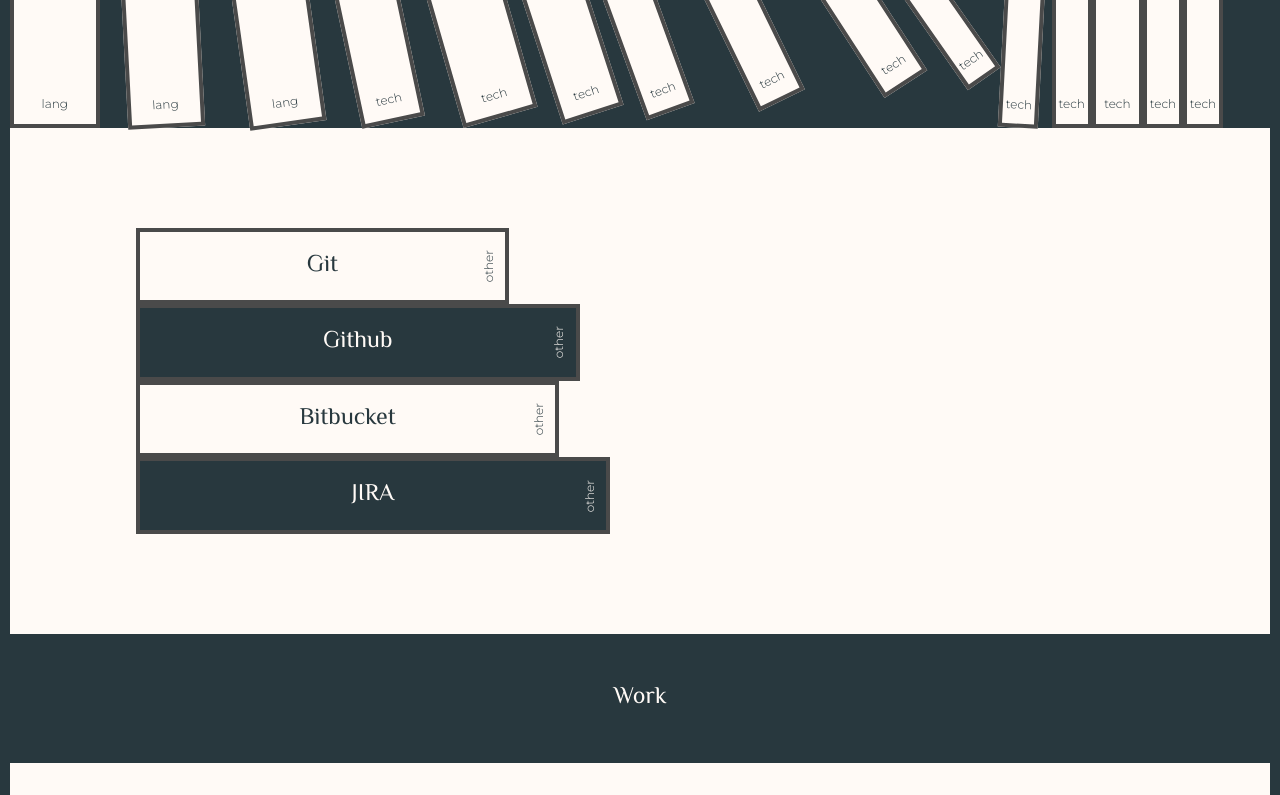
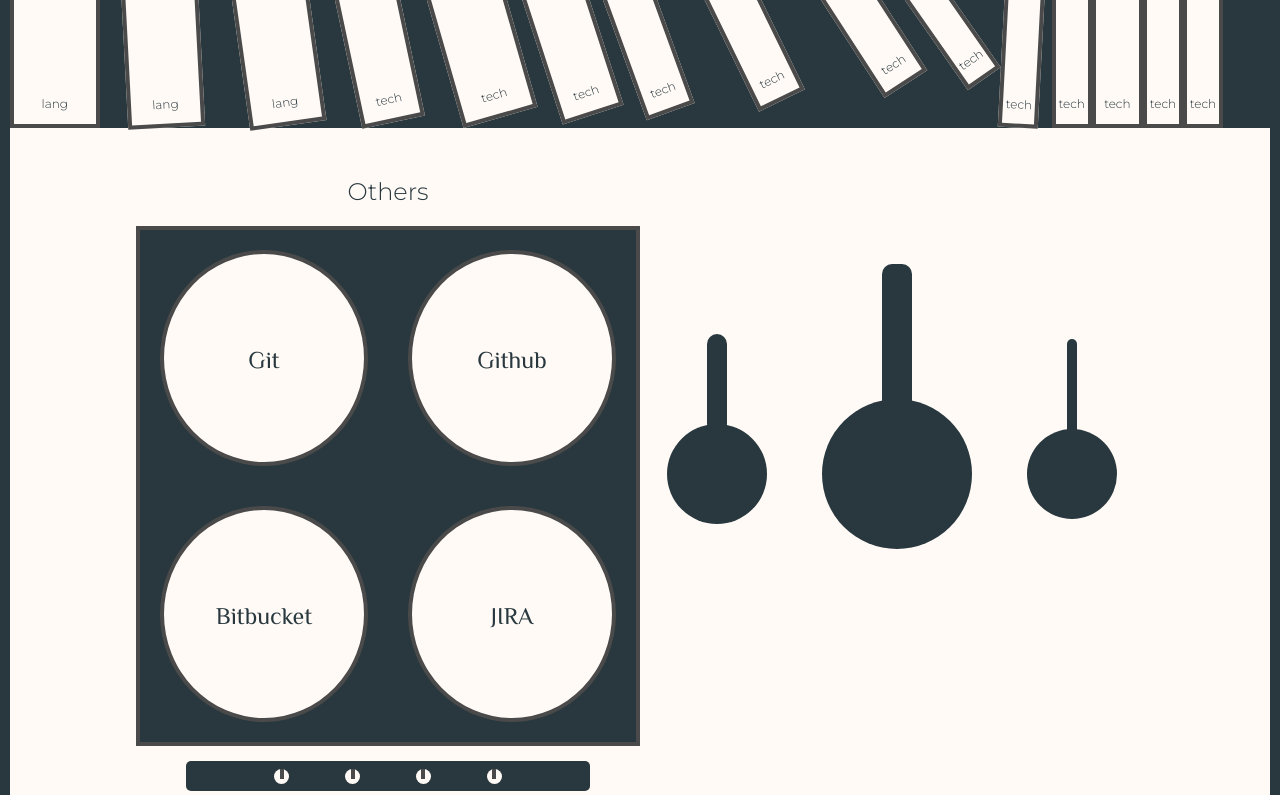
Before and after one commit to Belladear4029/Belladear4029.github.io, a plain HTML site: page index.html in a window 1280 px wide. Shown: the part 2130-2925 px from the top of the page. Drawn offline with nearby package versions, Linux system fonts and the light colour scheme; a web font is replaced by a local one.

Commit message:
added cooking section

```diff
--- a/index.html
+++ b/index.html
@@ -6,7 +6,7 @@
   <title>Bella Dear | Web Developer London</title>
   <script src="https://ajax.googleapis.com/ajax/libs/jquery/3.3.1/jquery.min.js"></script>
   <script src="./js/app.js" charset="utf-8"></script>
-  <link href="https://fonts.googleapis.com/css2?family=El+Messiri&display=swap" rel="stylesheet">
+  <link href="https://fonts.googleapis.com/css2?family=El+Messiri&display=swap" rel="stylesheet" />
   <link
     href="https://fonts.googleapis.com/css?family=Didact+Gothic|Hind+Guntur:300,400|Hind+Madurai|Merriweather+Sans:300|Metrophobic|Montserrat:300|Nixie+One|Noto+Sans|Open+Sans:300"
     rel="stylesheet" />
@@ -30,8 +30,8 @@
     <section class="home-section" id="home">
       <div class="main">
         <h1 class="title">
-          Born in New York, based in London. Bella is a software developer with
-          a passion for cooking.
+          Born in New York, based in London. Bella is a software developer
+          with a passion for cooking.
         </h1>
       </div>
     </section>
@@ -124,22 +124,43 @@
       </div>
     </section>
 
-    <section class="other-books-section">
-      <div class="book">
+    <section class="cooker-section">
+      <div class="cooker-container">
+        <h1 class="cooker-title">Others</h1>
+        <div class="cooker">
+          <div class="stove-container">
+            <div class="stove">
               <h1 class="title">Git</h1>
-        <p class="category">other</p>
             </div>
-      <div class="book">
+          </div>
+          <div class="stove-container">
+            <div class="stove">
               <h1 class="title">Github</h1>
-        <p class="category">other</p>
             </div>
-      <div class="book">
+          </div>
+          <div class="stove-container">
+            <div class="stove">
               <h1 class="title">Bitbucket</h1>
-        <p class="category">other</p>
             </div>
-      <div class="book">
+          </div>
+          <div class="stove-container">
+            <div class="stove">
               <h1 class="title">JIRA</h1>
-        <p class="category">other</p>
+            </div>
+          </div>
+        </div>
+        <div class="cooker-dials">
+          <div class="dial"></div>
+          <div class="dial"></div>
+          <div class="dial"></div>
+          <div class="dial"></div>
+        </div>
+      </div>
+
+      <div class="pans">
+        <div class="pan"></div>
+        <div class="pan"></div>
+        <div class="pan"></div>
       </div>
     </section>
 
@@ -341,7 +362,6 @@
         <a class="button" href="https://github.com/Belladear4029">My Github</a>
       </div>
     </section>
-
   </main>
 </body>
 
--- a/sass/style.scss
+++ b/sass/style.scss
@@ -93,8 +93,8 @@
     width: 24px;
     height: 24px;
     border-radius: 100%;
-    border: 4px solid var(--primary-color);
-    margin-left: 113px
+    border: 4px solid var(--dark-grey);
+    margin-left: 113px;
   }
 
   .profile-image {
@@ -106,7 +106,7 @@
     img {
       align-self: flex-end;
       border-radius: 100%;
-      border: 4px solid var(--primary-color);
+      border: 4px solid var(--dark-grey);
     }
 
     &::before {
@@ -114,7 +114,7 @@
       display: block;
       height: 160px;
       width: 4px;
-      background: var(--primary-color);
+      background: var(--dark-grey);
       position: absolute;
       transform: rotate(37deg);
       left: 65px;
@@ -126,7 +126,7 @@
       display: block;
       height: 160px;
       width: 4px;
-      background: var(--primary-color);
+      background: var(--dark-grey);
       position: absolute;
       transform: rotate(-37deg);
       right: 65px;
@@ -310,40 +310,123 @@
   }
 }
 
-.other-books-section {
-  padding-top: 100px;
-  padding-bottom: 100px;
+.cooker-section {
+  display: flex;
 
-  .book {
-    &:nth-child(even) {
+  .cooker-container {
+    width: 50%;
+
+    .cooker-title {
+      text-align: center;
+    }
+
+    .cooker {
+      display: flex;
+      flex-wrap: wrap;
       background: var(--primary-color);
+      border: 4px solid var(--dark-grey);
+    }
 
-      .title,
-      .category {
-        color: var(--secondary-color);
+    .stove-container {
+      width: 50%;
+      padding: 20px;
+
+      .stove {
+        position: relative;
+        height: 0;
+        padding-top: 100%;
+        border-radius: 100%;
+        background: var(--secondary-color);
+        color: var(--primary-color);
+        border: 4px solid var(--dark-grey);
+
+        .title {
+          position: absolute;
+          top: 50%;
+          left: 50%;
+          transform: translate(-50%, -100%);
+        }
       }
     }
 
-    &:nth-child(1) {
-      width: 37%;
+    .cooker-dials {
+      display: flex;
+      align-items: center;
+      justify-content: space-around;
+      padding: 0 60px;
+      height: 30px;
+      width: 80%;
+      background: var(--primary-color);
+      border-radius: 5px;
+      margin: 15px auto 0;
+
+      .dial {
+        position: relative;
+        height: 15px;
+        width: 15px;
+        border-radius: 100%;
+        background: var(--secondary-color);
+
+        &::before {
+          content: "";
+          display: block;
+          height: 10px;
+          width: 4px;
+          background: var(--dark-grey);
+          position: absolute;
+          left: 50%;
+          transform: translateX(-50%);
+        }
+      }
     }
+  }
 
-    &:nth-child(2) {
-      width: 44%;
-    }
+  .pans {
+    width: 50%;
+    display: flex;
+    align-items: center;
+    justify-content: space-around;
 
-    &:nth-child(3) {
-      width: 42%;
-    }
+    .pan {
+      position: relative;
+      height: 100px;
+      width: 100px;
+      border-radius: 100%;
+      background: var(--primary-color);
 
-    &:nth-child(4) {
-      width: 47%;
-    }
+      &::before {
+        content: "";
+        display: block;
+        height: 100px;
+        width: 20px;
+        background: var(--primary-color);
+        position: absolute;
+        top: -90%;
+        border-radius: 10px;
+        left: 50%;
+        transform: translateX(-50%);
+      }
 
-    .category {
-      transform: rotate(-90deg);
-      right: 0;
-      bottom: auto;
+      &:nth-child(2) {
+        width: 150px;
+        height: 150px;
+
+        &::before {
+          height: 150px;
+          width: 30px;
+        }
+      }
+
+      &:nth-child(3) {
+        height: 90px;
+        width: 90px;
+
+        &::before {
+          top: -100%;
+          height: 150px;
+          width: 10px;
+        }
+      }
     }
   }
 }
```
Also changed, not shown: css/style.css, 1 other file. Lines whose indentation alone changed are shown as unchanged.
